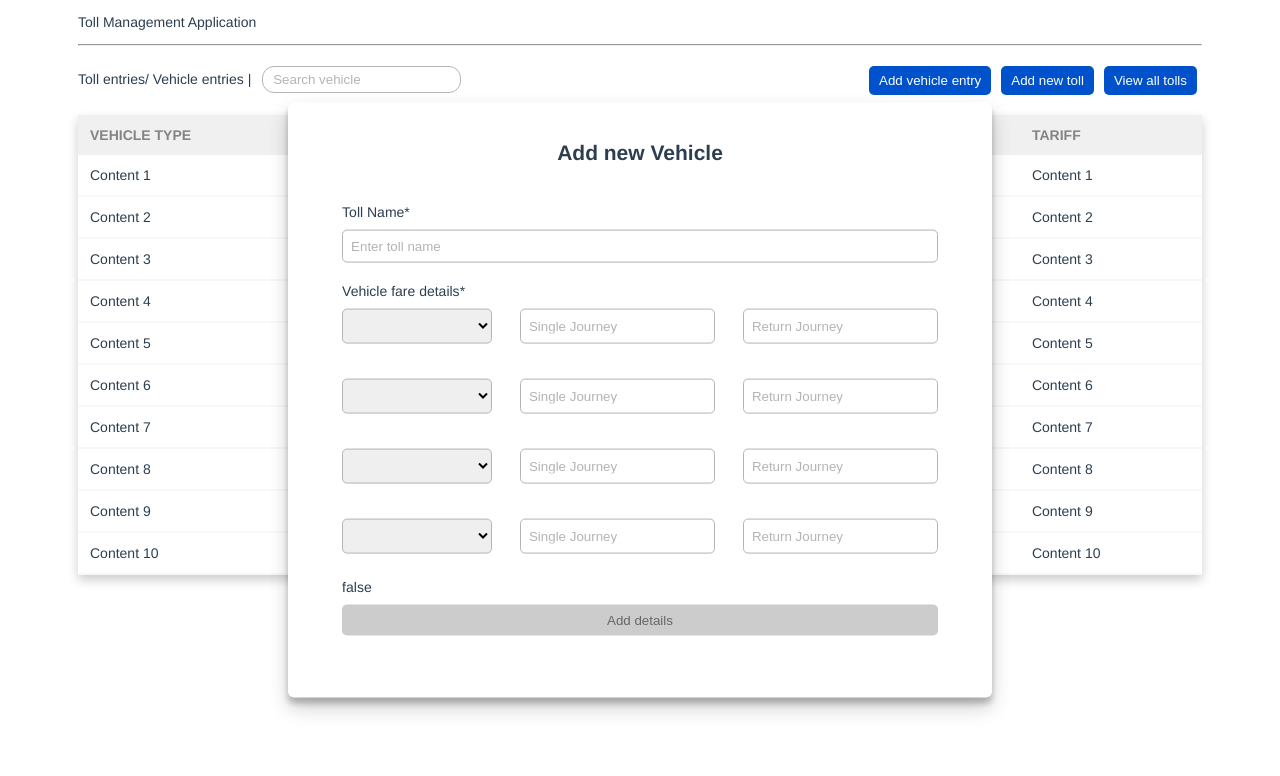
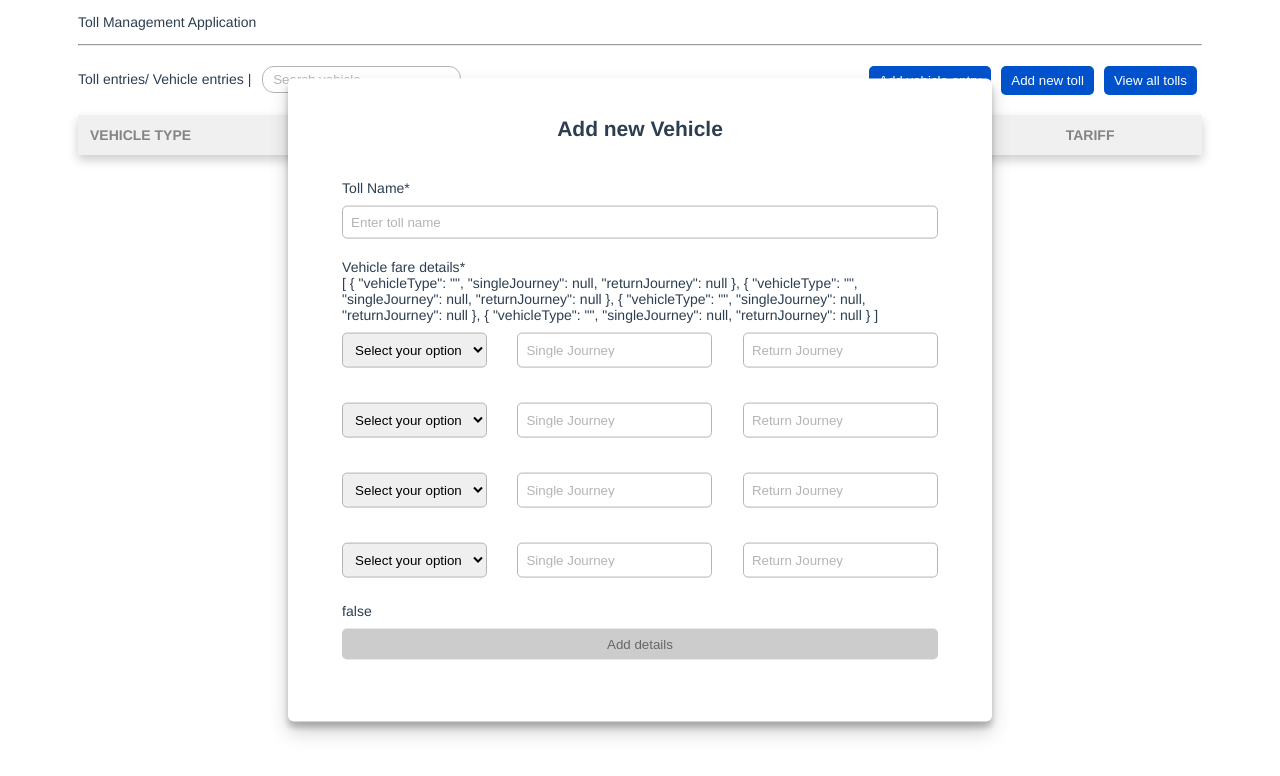
Before and after one commit to harshkandhway/toll-management, a Vue app: page /newToll in a window 1280 px wide. Shown: the top 776 px of the page. Built offline with nearby package versions, Linux system fonts and the light colour scheme.

Commit message:
tables done

```diff
--- a/src/components/AddNewToll.vue
+++ b/src/components/AddNewToll.vue
@@ -18,12 +18,13 @@
       >
       <!-- <input type="text" name="toll-name" id="toll-name"> -->
       <!-- {{ newTollForm }} -->
+      {{newTollForm.fareDetails}}
       <div
         class="fare-details"
         v-for="(fareDetail, index) in newTollForm.fareDetails"
         :key="index"
       >
-        <SelectVehicleType :fareDetail="fareDetail" />
+        <SelectVehicleType :fareDetail="fareDetail" @setVehicleType="setVehicleType"/>
         <!-- <select
           v-model="fareDetail.vehicleType"
           class="form-input-fields"
@@ -109,6 +110,7 @@ export default {
   },
   watch: {
     checkFormEntries(value) {
+        console.log(value)
       this.formValidation = value;
     },
   },
@@ -117,7 +119,8 @@ export default {
       let filterdList = this.newTollForm.fareDetails.filter(
         (item) => item.vehicleType || item.singleJourney || item.returnJourney
       );
-      let validateList = filterdList.every(
+      console.log(filterdList)
+      let validateList = this.newTollForm.fareDetails.every(
         (item) => item.vehicleType && item.singleJourney && item.returnJourney
       );
       return (
@@ -127,14 +130,32 @@ export default {
   },
   methods: {
     onAddNewEntry() {
-      //   console.log(this.newTollForm);
-      let fareDetails = this.newTollForm.fareDetails.filter(
-        (item) => item.vehicleType && item.singleJourney && item.returnJourney
-      );
-      this.newTollForm.fareDetails = fareDetails
+        console.log(this.newTollForm.fareDetails)
+      let sortNewTollForm =  ["Car/Jeep/Van", "LCV", "Trunk/Bus", "Heavy vehicle"].map((value)=>{
+        return this.newTollForm.fareDetails.find(({vehicleType})=>{
+            return value == vehicleType
+        })
+      })
+      console.log("sortNewTollForm",sortNewTollForm)
       this.$store.dispatch("commitTollEntries", this.newTollForm);
       this.$router.push("/")
     },
+    setVehicleType(vehicleType){
+        // console.log("vehicleType",vehicleType)
+        // console.log(this.newTollForm.fareDetails)
+        // console.log(this.newTollForm.fareDetails.filter((item)=>{return item.vehicleType == vehicleType}))
+        if(this.newTollForm.fareDetails.filter((item)=>{return item.vehicleType == vehicleType}).length>1){
+            console.log("hey")
+            this.$store.commit('setAlertType', 'success')
+            for(let i=this.newTollForm.fareDetails.length-1; i>=0;i--){
+                if(this.newTollForm.fareDetails[i].vehicleType == vehicleType){
+                    this.newTollForm.fareDetails[i].vehicleType = ""
+                    break;
+                }
+            }
+        }
+
+    }
   },
 };
 </script>
--- a/src/components/AppNav.vue
+++ b/src/components/AppNav.vue
@@ -31,7 +31,7 @@
                 buttonValues:[
                 {value: "Add vehicle entry",path: "newVehicle"},
                 {value:"Add new toll", path: "newToll"},
-                {value:"View all tolls", path: "/"}
+                {value:"View all tolls", path: "tollLists"}
             ]
             }
         }
--- a/src/components/EntriesTable.vue
+++ b/src/components/EntriesTable.vue
@@ -1,89 +1,33 @@
 <template>
   <div class="hello">
+    <!-- {{getTollEntries}} -->
+    <!-- {{tollTable}} -->
     <div class="vehicle-list">
+      <!-- {{tableHeads}} -->
       <table class="vehicle-table">
         <thead>
           <tr>
-            <th>VEHICLE TYPE</th>
-            <th>VEHICLE NUMBER</th>
-            <th>DATE/TIME</th>
-            <th>TOLL NAME</th>
-            <th>TARIFF</th>
+            <th v-for="tableHead in tableHeads" :key="tableHead">
+              {{tableHead}}
+            </th>
           </tr>
         </thead>
-        <tbody>
-          <tr>
-            <td>Content 1</td>
-            <td>Content 1</td>
-            <td>Content 1</td>
-            <td>Content 1</td>
-            <td>Content 1</td>
-          </tr>
-          <tr>
-            <td>Content 2</td>
-            <td>Content 2</td>
-            <td>Content 2</td>
-            <td>Content 2</td>
-            <td>Content 2</td>
-          </tr>
-          <tr>
-            <td>Content 3</td>
-            <td>Content 3</td>
-            <td>Content 3</td>
-            <td>Content 3</td>
-            <td>Content 3</td>
-          </tr>
-          <tr>
-            <td>Content 4</td>
-            <td>Content 4</td>
-            <td>Content 4</td>
-            <td>Content 4</td>
-            <td>Content 4</td>
-          </tr>
-          <tr>
-            <td>Content 5</td>
-            <td>Content 5</td>
-            <td>Content 5</td>
-            <td>Content 5</td>
-            <td>Content 5</td>
-          </tr>
-          <tr>
-            <td>Content 6</td>
-            <td>Content 6</td>
-            <td>Content 6</td>
-            <td>Content 6</td>
-            <td>Content 6</td>
-          </tr>
-          <tr>
-            <td>Content 7</td>
-            <td>Content 7</td>
-            <td>Content 7</td>
-            <td>Content 7</td>
-            <td>Content 7</td>
-          </tr>
-          <tr>
-            <td>Content 8</td>
-            <td>Content 8</td>
-            <td>Content 8</td>
-            <td>Content 8</td>
-            <td>Content 8</td>
-          </tr>
-          <tr>
-            <td>Content 9</td>
-            <td>Content 9</td>
-            <td>Content 9</td>
-            <td>Content 9</td>
-            <td>Content 9</td>
-          </tr>
-          <tr>
-            <td>Content 10</td>
-            <td>Content 10</td>
-            <td>Content 10</td>
-            <td>Content 10</td>
-            <td>Content 10</td>
+        <tbody v-if="tollTable">
+          <tr v-for="({tollName, fareDetails},index) in getTollEntries" :key="index">
+            <td>{{tollName}}</td>
+            <td v-for="(fareDetail, fareDetailIndex) in fareDetails" :key="fareDetailIndex">{{fareDetail.singleJourney}}/{{fareDetail.returnJourney}}</td>
           </tr>
         </tbody>
-        <tbody></tbody>
+        <tbody v-else>
+          <tr v-for="(vehicle,index) in getVehicleEntries" :key="index">
+            <td>{{vehicle.vehicleType}}</td>
+            <td>{{vehicle.vehicleNumber}}</td>
+            <td>{{new Date(vehicle.dateTime)}}</td>
+            <td>{{vehicle.tollName}}</td>
+            <td>{{vehicle.tariff}}</td>
+            <!-- <td v-for="(fareDetail, fareDetailIndex) in fareDetails" :key="fareDetailIndex">{{fareDetail.singleJourney}}/{{fareDetail.returnJourney}}</td> -->
+          </tr>
+        </tbody>
       </table>
     </div>
   </div>
@@ -94,7 +38,32 @@ export default {
   name: "HelloWorld",
   props: {
     msg: String,
+    tableHeads:{
+      type: Array,
+      default: null
+    },
+    tollTable:{
+      type: Boolean,
+      default: false
+    }
   },
+  // data(){
+  //   return{
+
+  //   }
+  // },
+  computed:{
+    getTollEntries(){
+      this.tableHeads.map((value)=>{
+        this.sortedTollEntries[value] = []
+      })
+      // console.log("sortedTollEntries",this.sortedTollEntries)
+      return this.$store.getters.getTollEntries || []
+    },
+    getVehicleEntries(){
+      return this.$store.getters.getVehicleEntries || []
+    }
+  }
 };
 </script>
 
--- a/src/components/UI/AlertBox.vue
+++ b/src/components/UI/AlertBox.vue
@@ -7,8 +7,11 @@
     >
       Entry added successfully.
     </div>
-    <div v-if="alertType === 'error'" class="alert alert-success" role="alert">
+    <div v-if="alertType === 'error'" class="alert alert-danger" role="alert">
       Something went wrong! Please try again.
+    </div>
+    <div v-if="alertType === 'info'" class="alert alert-danger" role="alert">
+      Toll name already exist
     </div>
   </div>
 </template>
--- a/src/components/UI/SelectVehicleType.vue
+++ b/src/components/UI/SelectVehicleType.vue
@@ -6,7 +6,7 @@
     id="vehicle-type"
     @change="changeVehicleType($event)"
   >
-    <option selected>Select vehicle type</option>
+    <option value="" disabled selected>Select your option</option>
     <option v-for="vehicle in vehicleTypes" :key="vehicle" :value="vehicle">
       {{ vehicle }}
     </option>
@@ -29,6 +29,7 @@ export default {
   },
   methods: {
     changeVehicleType(event) {
+    //   this.vehicleTypes = this.vehicleTypes.filter((type)=>event.target.value != type)
       this.$emit("setVehicleType", event.target.value);
     },
   },
--- a/src/router/index.js
+++ b/src/router/index.js
@@ -22,6 +22,12 @@ const routes = [
     meta: { newTollDialog: true },
     component: HomeView
   },
+  {
+    path: '/tollLists',
+    name: 'tollLists',
+    meta: { tollLists: true },
+    component: HomeView
+  },
 ]
 
 const router = new VueRouter({
--- a/src/views/HomeView.vue
+++ b/src/views/HomeView.vue
@@ -1,11 +1,11 @@
 <template>
   <div class="home">
-    <AlertBox v-if="alertBox" />
+    <AlertBox v-if="alertBox" :alertType="alertBox"/>
     <AppNav />
-    <EntriesTable />
+    <EntriesTable :tableHeads="tableHeads" :tollTable="routeMeta"/>
     <template>
       <DialogBox
-        v-if="Object.values($route.meta).length"
+        v-if="$route.meta.newTollDialog || $route.meta.newVehicleDialog"
         :paramValue="$route.meta"
         title="Add new Vehicle"
       />
@@ -28,18 +28,36 @@ export default {
     DialogBox,
     AlertBox,
   },
+  data(){
+    return{
+      tableHeads: ["VEHICLE TYPE", "VEHICLE NUMBER","DATE/TIME", "TOLL NAME","TARIFF"]
+    }
+  },
   computed:{
     alertBox(){
       return this.$store.state.alertType;
+    },
+    routeMeta(){
+      return this.$route.meta.tollLists
     }
+  },
+  created(){
+    if(this.$route.meta.tollLists)
+    this.tableHeads = ["TOLL NAME", "Car/Jeep/Van", "LCV", "Trunk/Bus", "Heavy vehicle"]
   },
   watch: {
     alertBox(){
-      setTimeout(()=>this.$store.commit('setAlertType', ''),2000)
+      setTimeout(()=>this.$store.commit('setAlertType', ''),3000)
     },
-    $route() {
-      console.log(this.$route.params);
-    },
+    routeMeta(value){
+      console.log(value)
+      if(value){
+        this.tableHeads = ["TOLL NAME", "Car/Jeep/Van", "LCV", "Trunk/Bus", "Heavy vehicle"]
+      }
+    }
+    // $route() {
+    //   console.log(this.$route.params);
+    // },
   },
 };
 </script>
```
Also changed, not shown: src/components/AddNewVehicle.vue (+30 -5 lines), src/store/index.js (+34 -14 lines).
